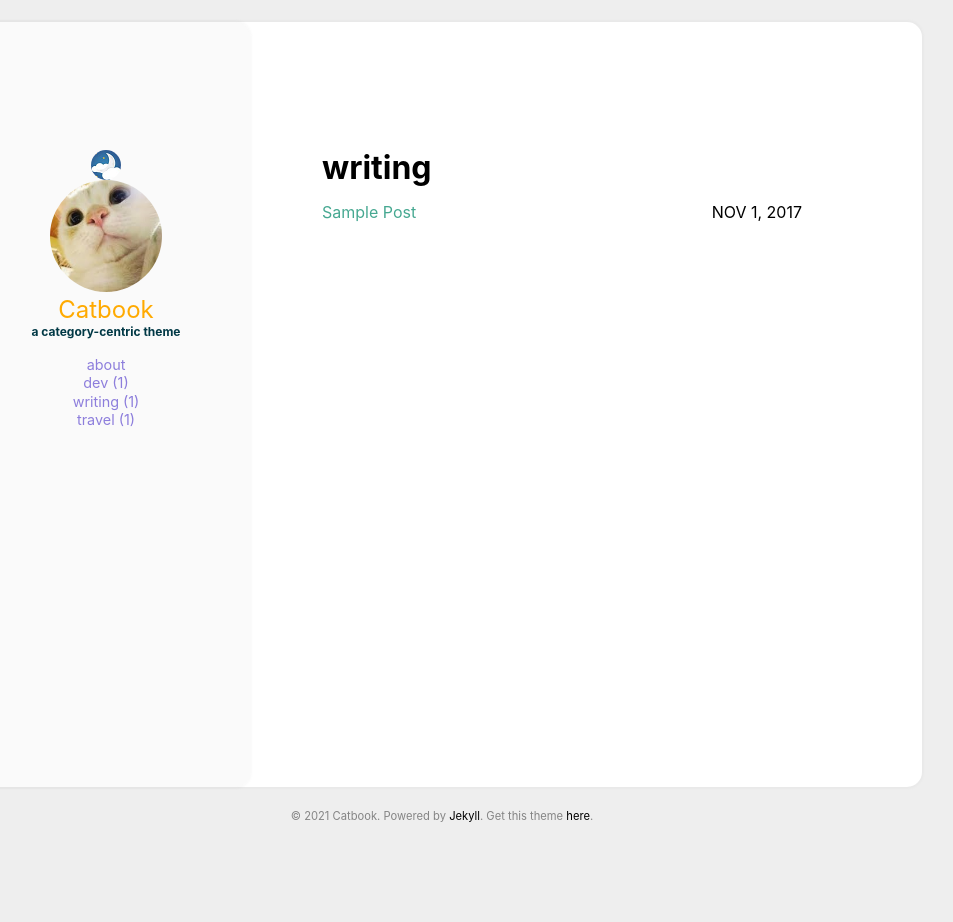
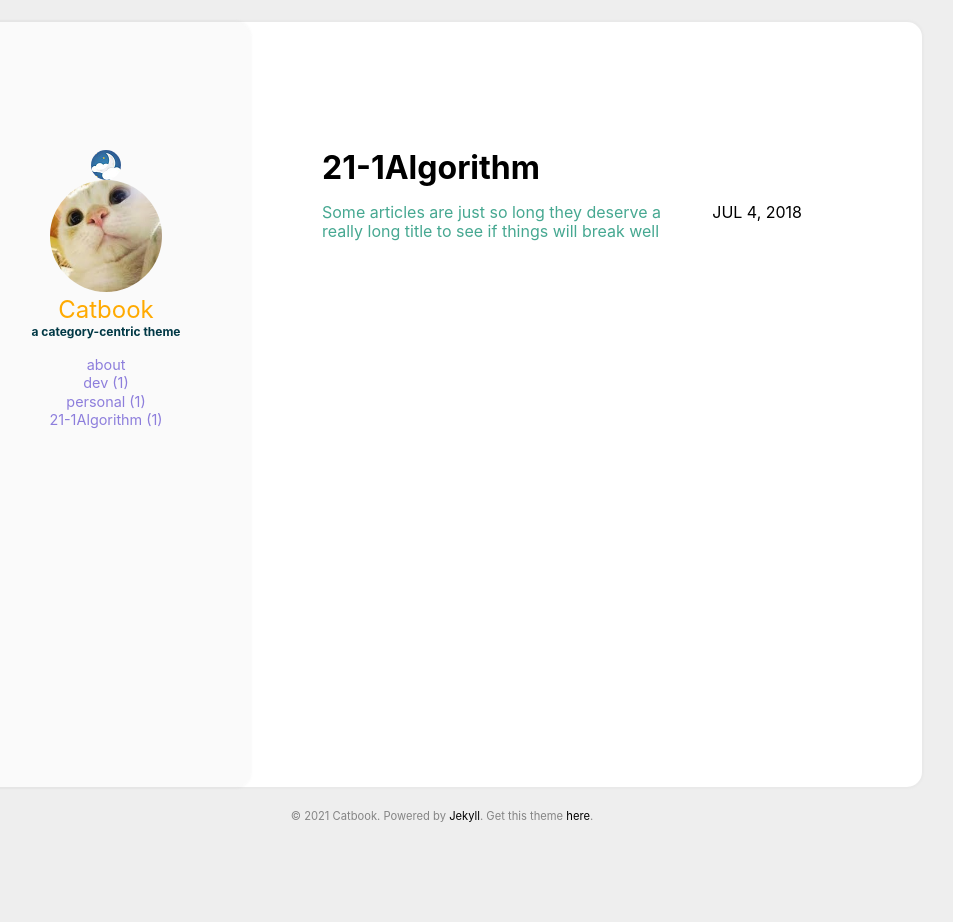
Before and after one commit to overthinkin/overthinkin.github.io, a Jekyll site: the page built from categories/21-1Algorithm.html, in a window 1280 px wide. Shown: the whole page, without its empty margins (198-1151 px from the left). Built offline with Jekyll 4.4.1, drawn with Linux system fonts in a browser that asks for light colours.

Commit message:
config done

```diff
--- a/_posts/2017-11-01-s2.md
+++ b/_posts/2017-11-01-s2.md
@@ -1,6 +1,6 @@
 ---
 title: Sample Post
-categories: [writing]
+categories: [personal]
 comments: true
 ---
 
--- a/_posts/2018-07-04-t1.md
+++ b/_posts/2018-07-04-t1.md
@@ -1,6 +1,6 @@
 ---
 title: Some articles are just so long they deserve a really long title to see if things will break well
-categories: [travel]
+categories: [21-1Algorithm]
 comments: true
 ---
 
--- a/categories/writing.html
+++ b/categories/21-1Algorithm.html
@@ -1,6 +1,6 @@
 ---
 layout: page
-type: writing
+type: 21-1Algorithm
 ---
 
 {% include archive.html %}
--- a/categories/travel.html
+++ b/categories/Personal.html
@@ -1,6 +1,6 @@
 ---
 layout: page
-type: travel
+type: personal
 ---
 
 {% include archive.html %}
```
